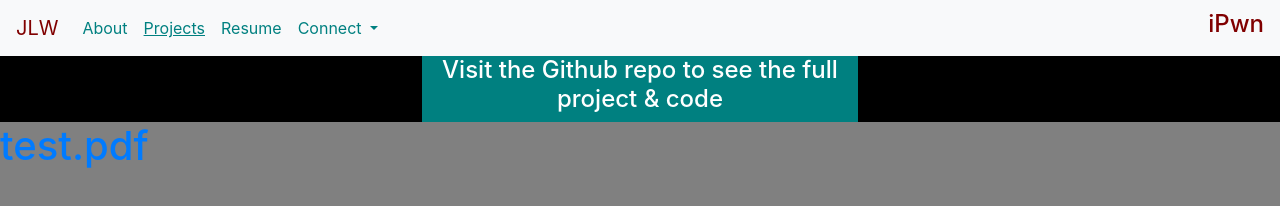
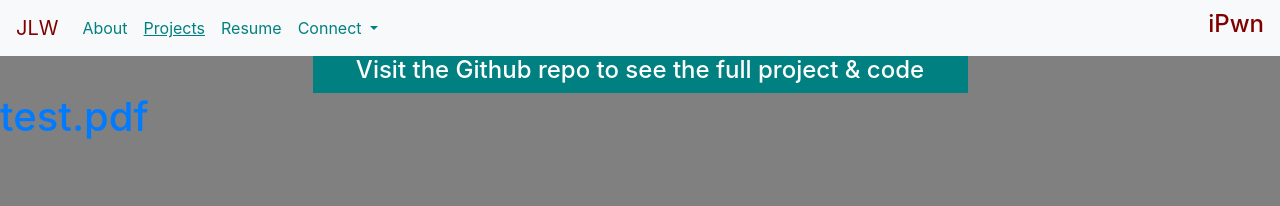
Before and after one commit to MrATX/Predictive_Analytics-Python, a plain HTML site: page index.html in a window 1280 px wide. Drawn offline with nearby package versions, Linux system fonts and the light colour scheme.

Commit message:
Update index.html

```diff
--- a/index.html
+++ b/index.html
@@ -50,13 +50,13 @@
 <!--NAVBAR END------------------------------------------------------------------->
 
   <div class="row">
-    <div class="col-md-4"></div>
-    <div class="col-md-4" id="repolink">
+    <div class="col-md-3"></div>
+    <div class="col-md-6" id="repolink">
       <a href="https://github.com/MrATX/Predictive_Analytics-Python" target="_blank" id="repolink">
         <h4>Visit the Github repo to see the full project & code</h4>
       </a>
     </div>
-    <div class="col-md-4"></div>
+    <div class="col-md-3"></div>
   </div>
 
 
```
